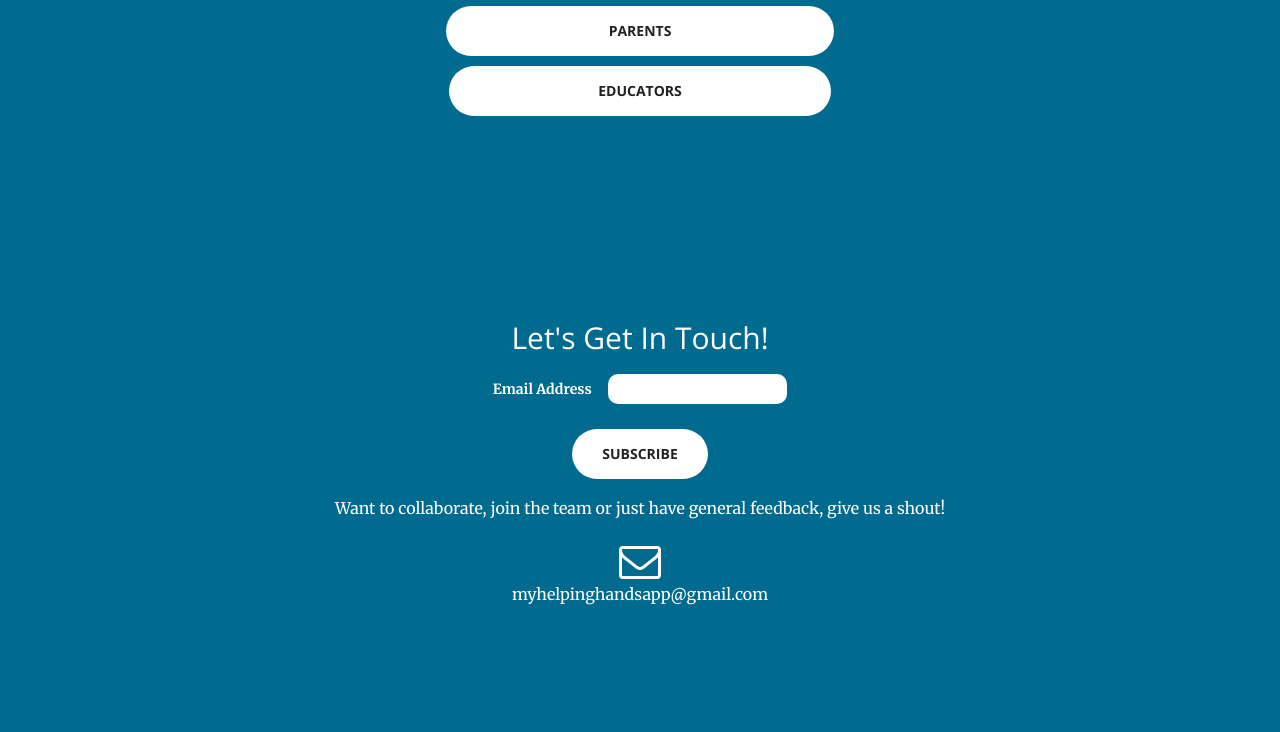
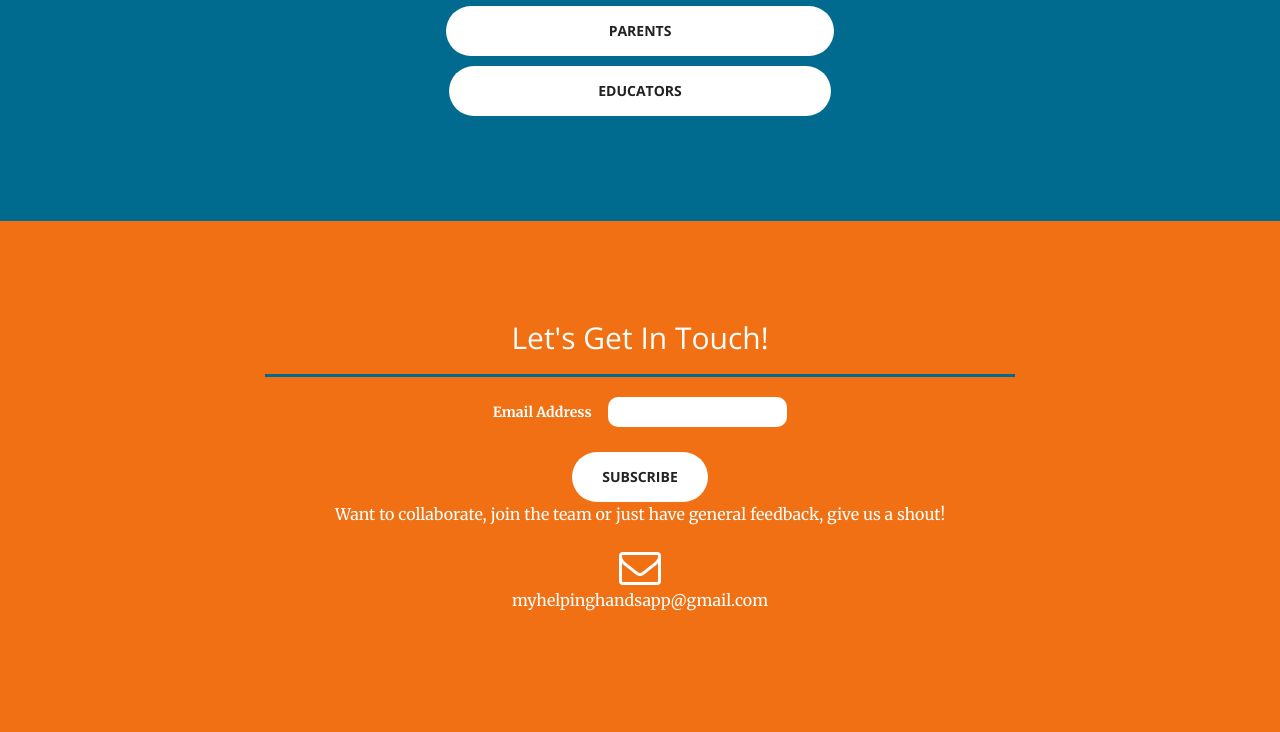
Before and after one commit to helpinghandsapp/helpinghandsapp-static-page, a PHP site: page / in a window 1280 px wide. Shown: the part 1979-2711 px from the top of the page. Before the commit the page ends 2584 px from the top, so only its background shows below. Run offline with PHP 8.4, Linux system fonts and the light colour scheme.

Commit message:
design changes

```diff
--- a/css/creative.css
+++ b/css/creative.css
@@ -53,6 +53,10 @@ p {
 
 .bg-primary {
     background-color: #006b8e;
+}
+
+.bg-secondary {
+    background-color: #F07013;
 }
 
 .bg-dark {
@@ -326,6 +330,11 @@ header .header-content .header-content-inner p {
     color: #F07013;
 }
 
+.text-secondary {
+    color: #fff;
+}
+
+
 .no-gutter > [class*=col-] {
     padding-right: 0;
     padding-left: 0;
--- a/index.html
+++ b/index.html
@@ -275,13 +275,12 @@
              </div>
          </div>
          </aside> -->
-      <section class="bg-primary" id="contact">
+      <section class="bg-secondary text-secondary" id="contact">
          <div class="container">
             <div class="row">
                <div class="col-lg-8 col-lg-offset-2 text-center">
                   <h2 class="section-heading">Let's Get In Touch!</h2>
-				  <p> </p>
-
+                                    <hr class="primary" style="color:#000000">
                   <!-- Begin MailChimp Signup Form -->
                   <div id="mc_embed_signup">
                      <form action="//github.us11.list-manage.com/subscribe/post?u=bb1a6c0f75e6f04a1ef2e8ca5&amp;id=d9576472f9" method="post" id="mc-embedded-subscribe-form" name="mc-embedded-subscribe-form" class="validate" target="_blank" novalidate>
@@ -305,17 +304,16 @@
                </div>
 
                <!--End mc_embed_signup-->
-                  <hr class="primary" style="color:#000000">
-				  <p>&nbsp</p>
+          <p>&nbsp</p>
                   <p>&nbsp</p>
-				  <p>&nbsp</p>
+          <p>&nbsp</p>
                </div>
                <!--   <div class="col-lg-4 col-lg-offset-2 text-center">
                   <i class="fa fa-phone fa-3x wow bounceIn"></i>
                   <p>123-456-6789</p>
                   </div> -->
                <div class="col-lg-12 text-center">
-			   <p>Want to collaborate, join the team or just have general feedback, give us a shout!</p>
+         <p>Want to collaborate, join the team or just have general feedback, give us a shout!</p>
                   <i class="fa fa-envelope-o fa-3x wow bounceIn" data-wow-delay=".1s"></i>
                   <p><a style="color:#ffffff" href="mailto:myhelpinghandsapp@gmail.com">myhelpinghandsapp@gmail.com</a></p>
                </div>
```
